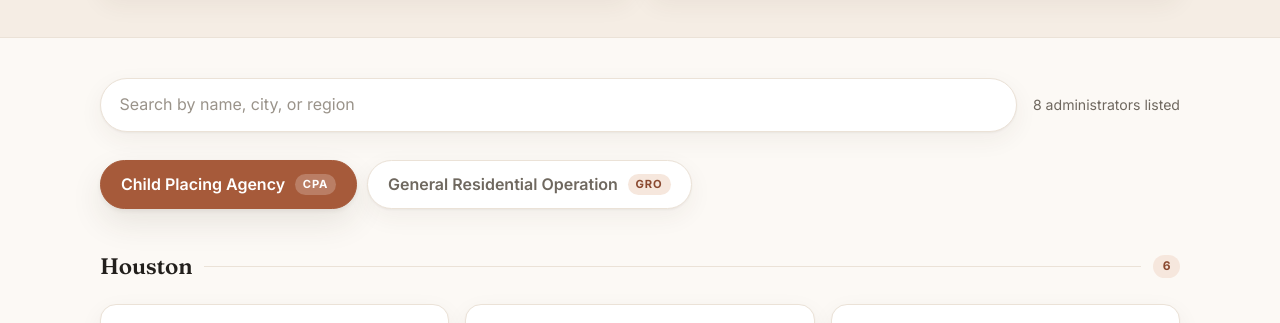
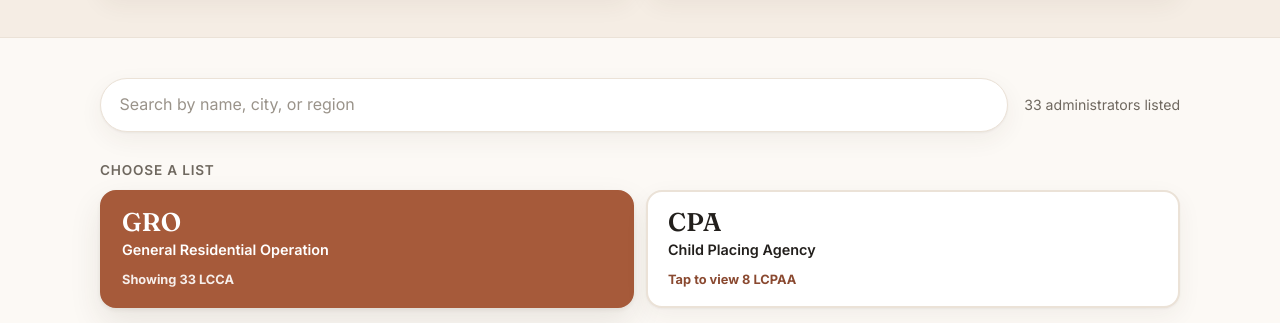
Before and after one commit to AlyssaLozano/licensedadmin, a website: page index.html in a window 1280 px wide. Shown: the part 558-881 px from the top of the page. Drawn offline with Linux system fonts and the light colour scheme.

Commit message:
Add a San Antonio heading and make the GRO and CPA tabs obvious
Region 8 now has a heading of its own instead of falling under Other. Visitors
were missing that there were two lists, so the tabs are now two large cards
under a "Choose a list" prompt, each saying whether it is showing or one to
tap and how many people it holds. GRO opens first, since nearly everyone
listed is an LCCA.

Co-Authored-By: Claude Opus 5.5 <noreply@anthropic.com>

```diff
--- a/assets/app.js
+++ b/assets/app.js
@@ -4,8 +4,16 @@
 const DATA_URL = 'data/administrators.csv';
 
 /* These two are the only tabs. "Other" is a region heading inside a tab, never
-   a tab of its own. */
+   a tab of its own. GRO comes first because nearly everyone listed is an LCCA,
+   so most visitors land on the list they came for. */
 const TYPES = [
+  {
+    key: 'GRO',
+    label: 'General Residential Operation',
+    abbr: 'GRO',
+    licence: 'LCCA',
+    aliases: ['gro', 'lcca', 'general residential operation'],
+  },
   {
     key: 'CPA',
     label: 'Child Placing Agency',
@@ -15,23 +23,16 @@ const TYPES = [
        than the operation type. Accept both. */
     aliases: ['cpa', 'lcpaa', 'child placing agency', 'child-placing agency', 'child placement agency'],
   },
-  {
-    key: 'GRO',
-    label: 'General Residential Operation',
-    abbr: 'GRO',
-    licence: 'LCCA',
-    aliases: ['gro', 'lcca', 'general residential operation'],
-  },
 ];
 
 /* Cities group within a tab. Anything unrecognised falls to "Other" rather than
    creating a new heading, so the page shape stays predictable. */
-const REGIONS = ['Houston', 'Dallas', 'Austin', 'Other', 'Undisclosed'];
+const REGIONS = ['Houston', 'Dallas', 'Austin', 'San Antonio', 'Other', 'Undisclosed'];
 
 /* Listings arrive quoting an HHSC region number, not a city, so the number can
-   stand in for the grouping when no city bucket is given. Only the three that
-   have their own tab need mapping: everything else lands in Other anyway. */
-const REGION_BY_NUMBER = { 3: 'Dallas', 6: 'Houston', 7: 'Austin' };
+   stand in for the grouping when no city bucket is given. Only the regions
+   with a heading of their own need mapping: everything else lands in Other. */
+const REGION_BY_NUMBER = { 3: 'Dallas', 6: 'Houston', 7: 'Austin', 8: 'San Antonio' };
 
 /* Area names rather than the regional headquarters city: "Region 4" means East
    Texas, and saying "Tyler" would read as a claim about where the person is. */
@@ -137,7 +138,7 @@ function typesOf(value) {
 }
 
 /* "Other" and "Undisclosed" are different facts and should not share a
-   heading. San Antonio is a region we know and simply has no tab; a blank is a
+   heading. East Texas is a region we know and simply has no heading; a blank is a
    person who never told us. Filing the second under "Other" implies we placed
    them somewhere, and readers stop trusting the headings. */
 function regionOf(value, hhscRegion) {
@@ -299,8 +300,14 @@ function renderTabs() {
     btn.setAttribute('aria-selected', String(selected));
     btn.tabIndex = selected ? 0 : -1;
 
+    /* Visitors were missing that the other list existed at all, so each tab
+       says outright whether it is the one showing or one to tap. */
+    const count = rows.filter((r) => r.types.includes(type.key)).length;
+    btn.append(el('span', 'tab-abbr', type.abbr));
     btn.append(el('span', 'tab-label', type.label));
-    if (type.abbr) btn.append(el('span', 'tab-abbr', type.abbr));
+    btn.append(
+      el('span', 'tab-hint', (selected ? 'Showing ' : 'Tap to view ') + count + ' ' + type.licence)
+    );
 
     btn.addEventListener('click', () => select(type.key));
     bar.append(btn);
@@ -416,7 +423,7 @@ async function start() {
     );
   }
 
-  /* Tab order is CPA first by design, but opening on an empty tab reads as a
+  /* GRO opens first by design, but opening on an empty tab reads as a
      broken site. Fall through to the first tab that actually has somebody. */
   if (!rows.some((r) => r.types.includes(activeType))) {
     const populated = visibleTypes().find((t) => rows.some((r) => r.types.includes(t.key)));
--- a/assets/styles.css
+++ b/assets/styles.css
@@ -252,33 +252,43 @@ a:hover {
 
 /* --- tabs --------------------------------------------------------------- */
 
+.tabs-prompt {
+  margin: 1.75rem 0 0.6rem;
+  color: var(--muted);
+  font-size: 0.85rem;
+  font-weight: 600;
+  letter-spacing: 0.06em;
+  text-transform: uppercase;
+}
+
 .tabs {
-  display: flex;
-  flex-wrap: wrap;
-  gap: 0.6rem;
-  margin: 1.75rem 0 2.5rem;
+  display: grid;
+  grid-template-columns: repeat(2, minmax(0, 1fr));
+  gap: 0.75rem;
+  margin: 0 0 2.5rem;
 }
 
 .tab {
   display: flex;
-  align-items: center;
-  gap: 0.6rem;
-  padding: 0.7rem 1.25rem;
+  flex-direction: column;
+  align-items: flex-start;
+  gap: 0.3rem;
+  padding: 1rem 1.25rem;
   background: var(--surface);
-  border: 1px solid var(--line);
-  border-radius: 999px;
+  border: 2px solid var(--line);
+  border-radius: var(--radius);
   box-shadow: var(--shadow);
-  color: var(--muted);
+  color: var(--ink);
   font: inherit;
-  font-weight: 550;
+  text-align: left;
   cursor: pointer;
-  transition: transform 0.15s ease, box-shadow 0.15s ease, background 0.15s ease;
+  transition: transform 0.15s ease, box-shadow 0.15s ease, border-color 0.15s ease;
 }
 
 .tab:hover {
   transform: translateY(-1px);
+  border-color: var(--accent);
   box-shadow: var(--shadow-lift);
-  color: var(--ink);
 }
 
 .tab[aria-selected="true"] {
@@ -289,18 +299,29 @@ a:hover {
 }
 
 .tab-abbr {
-  padding: 0.1rem 0.5rem;
-  background: var(--accent-soft);
-  border-radius: 999px;
-  color: var(--accent-ink);
-  font-size: 0.7rem;
-  font-weight: 700;
-  letter-spacing: 0.08em;
+  font-family: var(--serif);
+  font-size: 1.6rem;
+  font-weight: 600;
+  line-height: 1.1;
 }
 
-.tab[aria-selected="true"] .tab-abbr {
-  background: rgba(255, 255, 255, 0.22);
-  color: #fff;
+.tab-label {
+  font-size: 0.9rem;
+  font-weight: 550;
+  line-height: 1.3;
+}
+
+/* The hint is what tells a visitor the other card is a button, so it reads as
+   a link-coloured call to action until it is the one selected. */
+.tab-hint {
+  margin-top: 0.35rem;
+  color: var(--accent-ink);
+  font-size: 0.8rem;
+  font-weight: 650;
+}
+
+.tab[aria-selected="true"] .tab-hint {
+  color: rgba(255, 255, 255, 0.9);
 }
 
 /* --- regions and cards -------------------------------------------------- */
--- a/index.html
+++ b/index.html
@@ -82,7 +82,8 @@
     <p id="count" class="count" aria-live="polite"></p>
   </div>
 
-  <div id="tabs" class="tabs" role="tablist" aria-label="Type of operation"></div>
+  <p class="tabs-prompt" id="tabs-prompt">Choose a list</p>
+  <div id="tabs" class="tabs" role="tablist" aria-labelledby="tabs-prompt"></div>
 
   <div id="panel" class="panel" role="tabpanel" tabindex="0"></div>
 
```
Also changed, not shown: CLAUDE.md (+3 -3 lines), docs/updating.md (+3 -3 lines), README.md.
